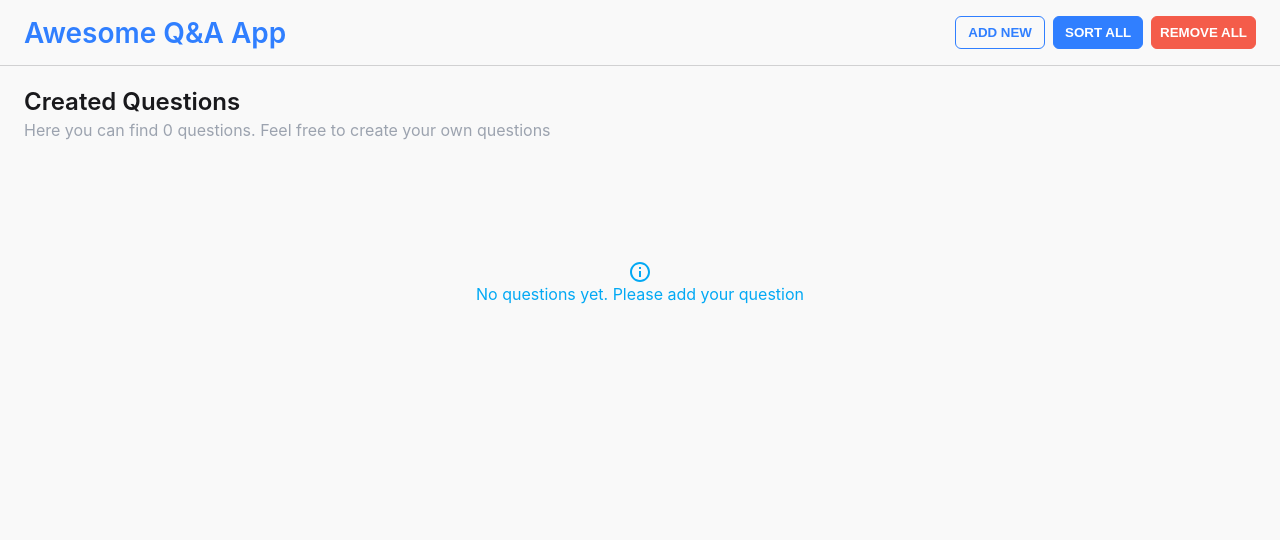
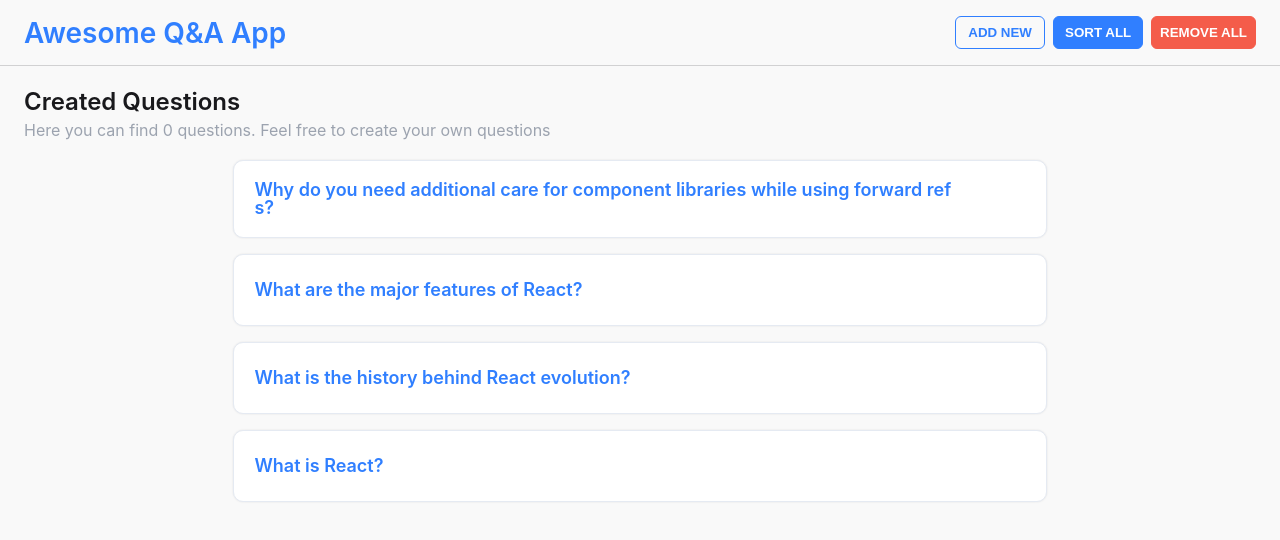
Before and after one commit to annadarina/awesome-qa-app, a React (Create React App) app: page / in a window 1280 px wide. Shown: the top 540 px of the page. Built offline with nearby package versions, Linux system fonts and the light colour scheme.

Commit message:
feat: introduced QuestionCard component

```diff
--- a/public/index.html
+++ b/public/index.html
@@ -29,6 +29,7 @@
   <body>
     <noscript>You need to enable JavaScript to run this app.</noscript>
     <div id="root"></div>
+    <div id="modal-root" class="modal-container"></div>
     <!--
       This HTML file is a template.
       If you open it directly in the browser, you will see an empty page.
--- a/src/pages/Home/Home.css
+++ b/src/pages/Home/Home.css
@@ -1,14 +1,15 @@
 .layout {
     display: flex;
     flex-direction: column;
-    height: 100%;
+    min-height: 100%;
     width: 100%;
+    background-color: var(--color-background-pale);
+    overflow-x: hidden;
+    word-break: break-all;
 }
 
 .layout__content {
     display: flex;
-    height: 100%;
     width: 100%;
     padding: 24px;
-    background-color: var(--color-background-pale);
 }
--- a/src/pages/Home/components/QuestionDialog/index.tsx
+++ b/src/pages/Home/components/QuestionDialog/index.tsx
@@ -10,7 +10,7 @@
 interface Props {
   isOpen: boolean;
   onClose: () => void;
-  onAdd: (questionData: Omit<Question, 'id'>, withDelay: boolean) => void;
+  onSubmit: (questionData: Omit<Question, 'id'>, withDelay: boolean) => void;
   selectedQuestion: Omit<Question, 'id'>;
   type: ActionType;
 }
@@ -20,7 +20,7 @@
   onClose,
   selectedQuestion,
   type,
-  onAdd,
+  onSubmit,
 }) => {
   const [question, setQuestion] =
     useState<Omit<Question, 'id'>>(selectedQuestion);
@@ -41,7 +41,7 @@
   };
 
   const handleOnSubmit = () => {
-    onAdd(question, withDelay);
+    onSubmit(question, withDelay);
   };
 
   const handleClose = () => {
--- a/src/pages/Home/components/QuestionsList/QuestionsList.css
+++ b/src/pages/Home/components/QuestionsList/QuestionsList.css
@@ -4,15 +4,21 @@
     width: 100%;
 }
 
-.wrapper {
+.questions-list__content {
     display: flex;
+    flex-direction: column;
     align-items: center;
     justify-content: center;
+    gap: 16px;
     width: 100%;
 }
 
-.wrapper .placeholder {
+.questions-list__content .placeholder {
     margin-top: 60px;
+}
+
+.questions-list__content .question-card {
+    max-width: 66%;
 }
 
 .questions-list__header {
--- a/src/pages/Home/components/QuestionsList/index.tsx
+++ b/src/pages/Home/components/QuestionsList/index.tsx
@@ -1,11 +1,48 @@
 import React from 'react';
 import Placeholder from 'shared/components/Placeholder';
 import { useAppSelector } from 'shared/store/hooks';
+import QuestionCard from 'shared/components/QuestionCard';
 import './QuestionsList.css';
+import { Question } from 'shared/types';
 
+const mock = [
+  {
+    id: 'f0228844-db8d-422a-86d6-900b3f30fbe8',
+    answer:
+      'When you start using forwardRef in a component library, you should treat it as a breaking change and release a new major version of your library. This is because your library likely has a different behavior such as what refs get assigned to, and what types are exported. These changes can break apps and other libraries that depend on the old behavior.',
+    question:
+      'Why do you need additional care for component libraries while using forward refs?',
+  },
+  {
+    id: '58006508-09d3-48ee-84c4-91ef15221a08',
+    answer:
+      'The major features of React are:\n\nUses JSX syntax, a syntax extension of JS that allows developers to write HTML in their JS code.\nIt uses Virtual DOM instead of Real DOM considering that Real DOM manipulations are expensive.\nSupports server-side rendering which is useful for Search Engine Optimizations(SEO).\nFollows Unidirectional or one-way data flow or data binding.\nUses reusable/composable UI components to develop the view.',
+    question: 'What are the major features of React?',
+  },
+  {
+    id: '7a5ff558-d1c4-4823-ac39-3b7c7680ab55',
+    answer:
+      'The history of ReactJS started in 2010 with the creation of XHP. XHP is a PHP extension which improved the syntax of the language such that XML document fragments become valid PHP expressions and the primary purpose was used to create custom and reusable HTML elements.\n\nThe main principle of this extension was to make front-end code easier to understand and to help avoid cross-site scripting attacks. The project was successful to prevent the malicious content submitted by the scrubbing user.\n\nBut there was a different problem with XHP in which dynamic web applications require many roundtrips to the server, and XHP did not solve this problem. Also, the whole UI was re-rendered for small change in the application. Later, the initial prototype of React is created with the name FaxJ by Jordan inspired from XHP. Finally after sometime React has been introduced as a new library into JavaScript world.\n\nNote: JSX comes from the idea of XHP',
+    question: 'What is the history behind React evolution?',
+  },
+  {
+    id: 'bd652628-dc16-4e64-b8c6-87702776d151',
+    answer:
+      'React(aka React.js or ReactJS) is an open-source front-end JavaScript library that is used for building composable user interfaces, especially for single-page applications. It is used for handling view layer for web and mobile apps based on components in a declarative approach.',
+    question: 'What is React?',
+  },
+];
 const QuestionsList = () => {
   const { questions } = useAppSelector((state) => state.questions);
   console.log('questions', questions);
+
+  const handleEdit = (question: Question) => {
+    console.log({ question });
+  };
+
+  const handleRemove = (id: string) => {
+    console.log({ id });
+  };
 
   return (
     <div className="questions-list">
@@ -18,11 +55,18 @@
         </p>
       </div>
 
-      <div className="wrapper">
-        {!questions.length ? (
-          <Placeholder message="No questions yet. Please add your question" />
+      <div className="questions-list__content">
+        {!mock.length ? (
+          <Placeholder message="No questions yet. Please add your first question" />
         ) : (
-          'questions'
+          mock.map((question) => (
+            <QuestionCard
+              question={question}
+              key={question.id}
+              onEdit={handleEdit}
+              onRemove={handleRemove}
+            />
+          ))
         )}
       </div>
     </div>
--- a/src/pages/Home/index.tsx
+++ b/src/pages/Home/index.tsx
@@ -49,7 +49,7 @@
         isOpen={isOpen}
         onClose={() => setIsOpen(false)}
         type="add"
-        onAdd={handleAddQuestion}
+        onSubmit={handleAddQuestion}
         selectedQuestion={emptyQuestion}
       />
     </div>
--- a/src/shared/components/Modal/index.tsx
+++ b/src/shared/components/Modal/index.tsx
@@ -50,7 +50,7 @@
     onClose();
   };
 
-  if (!modalRoot) {
+  if (!modalRoot || !isOpen) {
     return null;
   }
 
--- a/src/shared/components/Placeholder/Placeholder.css
+++ b/src/shared/components/Placeholder/Placeholder.css
@@ -4,6 +4,7 @@
     align-items: center;
     justify-content: center;
     padding: 40px;
+    font-size: 18px;
     color: var(--color-text-secondary);
 }
 
--- /dev/null
+++ b/src/shared/components/QuestionCard/QuestionCard.css
@@ -0,0 +1,82 @@
+.question-card {
+    display: flex;
+    flex-direction: column;
+    width: 100%;
+    border: 1px solid var(--color-border-card);
+    border-radius: var(--card-radius);
+    background-color: var(--white);
+    box-shadow: var(--card-box-shadow);
+}
+
+.question-card__wrapper {
+    display: flex;
+    flex-direction: column;
+    width: 100%;
+    height: 100%;
+}
+
+.question-card__header {
+    display: flex;
+    align-items: center;
+    padding: 20px 20px;
+    cursor: pointer;
+}
+
+.question-card__title {
+    padding-right: 6px;
+    font-weight: 600;
+    font-size: 18px;
+    color: var(--color-primary);
+    word-break: break-all;
+}
+
+.question-card__title:focus-visible {
+    outline: none;
+    box-shadow: 0 0 0 2px var(--color-border-default);
+}
+
+.question-card__actions {
+    display: flex;
+    align-items: center;
+    margin-left: auto;
+    visibility: hidden;
+    opacity: 0;
+    transition: opacity 0.3s ease-in;
+}
+
+.question-card__actions--show {
+    visibility: visible;
+    opacity: 1;
+}
+
+.question-card__remove {
+    color: var(--color-danger);
+}
+
+.question-card__edit {
+    color: var(--color-text-caption);
+}
+
+.question-card__content-wrapper {
+    transition: max-height 0.5s cubic-bezier(0, 1, 0, 1);
+    max-height: 0;
+    overflow: hidden;
+}
+
+.question-card__content-wrapper--show {
+    max-height: 1200px;
+    transition: max-height 1s ease-in-out;
+}
+
+.question-card__content {
+    border-top: 1px solid var(--color-border-card);
+    padding: 20px;
+    transition: max-height 0.3s ease-in-out;
+}
+
+.question-card__answer {
+    font-size: 16px;
+    color: var(--color-text-main);
+    line-height: 22px;
+    white-space: pre-line;
+}
--- /dev/null
+++ b/src/shared/components/QuestionCard/index.tsx
@@ -0,0 +1,85 @@
+import React, { useState } from 'react';
+import { Question } from 'shared/types';
+import { ReactComponent as EditIcon } from '../../assets/edit.svg';
+import { ReactComponent as RemoveIcon } from '../../assets/remove.svg';
+import IconButton from '../IconButton';
+import './QuestionCard.css';
+
+interface Props {
+  question: Question;
+  onEdit: (question: Question) => void;
+  onRemove: (id: string) => void;
+}
+
+const QuestionCard: React.FC<Props> = ({ question, onEdit, onRemove }) => {
+  const [showAnswer, setShowAnswer] = useState(false);
+
+  const toggleAnswerVisibility = () => {
+    setShowAnswer(!showAnswer);
+  };
+
+  const handleEdit = (e: React.MouseEvent) => {
+    e.stopPropagation();
+    console.log(question);
+    onEdit(question);
+  };
+
+  const handleRemove = (e: React.MouseEvent) => {
+    e.stopPropagation();
+    console.log(question.id);
+    onRemove(question.id);
+  };
+
+  const handleKeyPress = (e: React.KeyboardEvent<HTMLDivElement>) => {
+    if (e.key === 'Enter') {
+      toggleAnswerVisibility();
+    }
+  };
+
+  return (
+    <div className="question-card">
+      <div className="question-card__wrapper">
+        <div
+          data-testid="cardHeader"
+          className="question-card__header"
+          onClick={toggleAnswerVisibility}
+        >
+          <h3
+            className="question-card__title"
+            tabIndex={0}
+            onKeyDown={handleKeyPress}
+          >
+            {question.question}
+          </h3>
+          <div
+            className={`question-card__actions ${
+              showAnswer ? 'question-card__actions--show' : ''
+            }`}
+          >
+            <IconButton onClick={handleEdit} className="question-card__edit">
+              <EditIcon />
+            </IconButton>
+            <IconButton
+              onClick={handleRemove}
+              className="question-card__remove"
+            >
+              <RemoveIcon />
+            </IconButton>
+          </div>
+        </div>
+
+        <div
+          data-testid="cardBody"
+          className={`question-card__content-wrapper ${
+            showAnswer ? 'question-card__content-wrapper--show' : ''
+          }`}
+        >
+          <div className="question-card__content">
+            <p className="question-card__answer">{question.answer}</p>
+          </div>
+        </div>
+      </div>
+    </div>
+  );
+};
+export default QuestionCard;
--- a/src/shared/styles/variables.css
+++ b/src/shared/styles/variables.css
@@ -3,8 +3,9 @@
     --color-background-pale: #f9f9f9;
     --color-background-overlay: rgba(0, 0, 0, 0.5);
     --color-border-default: #d1d1d2;
+    --color-border-card: #E5EAF2;;
     --color-primary: #307FFF;
-    --color-primary-pale: rgba(48,127,255, 0.1);
+    --color-primary-pale: rgba(48, 127, 255, 0.1);
     --color-text-main: #19191C;
     --color-text-secondary: #4b5563;
     --color-text-caption: #9ca3af;
@@ -22,7 +23,8 @@
 
     --modal-radius: 8px;
     --button-radius: 6px;
+    --card-radius: 10px;
 
-    --card-box-shadow: 0 0 10px 1px #d1d1d2;
+    --card-box-shadow: 0px 0px 3px -1px rgba(0, 0, 0, 0.2);
     --modal-box-shadow: 0 0 10px rgba(0, 0, 0, 0.3);
 }
```
Also changed, not shown: src/shared/assets/edit.svg (added), src/shared/assets/remove.svg (added).
